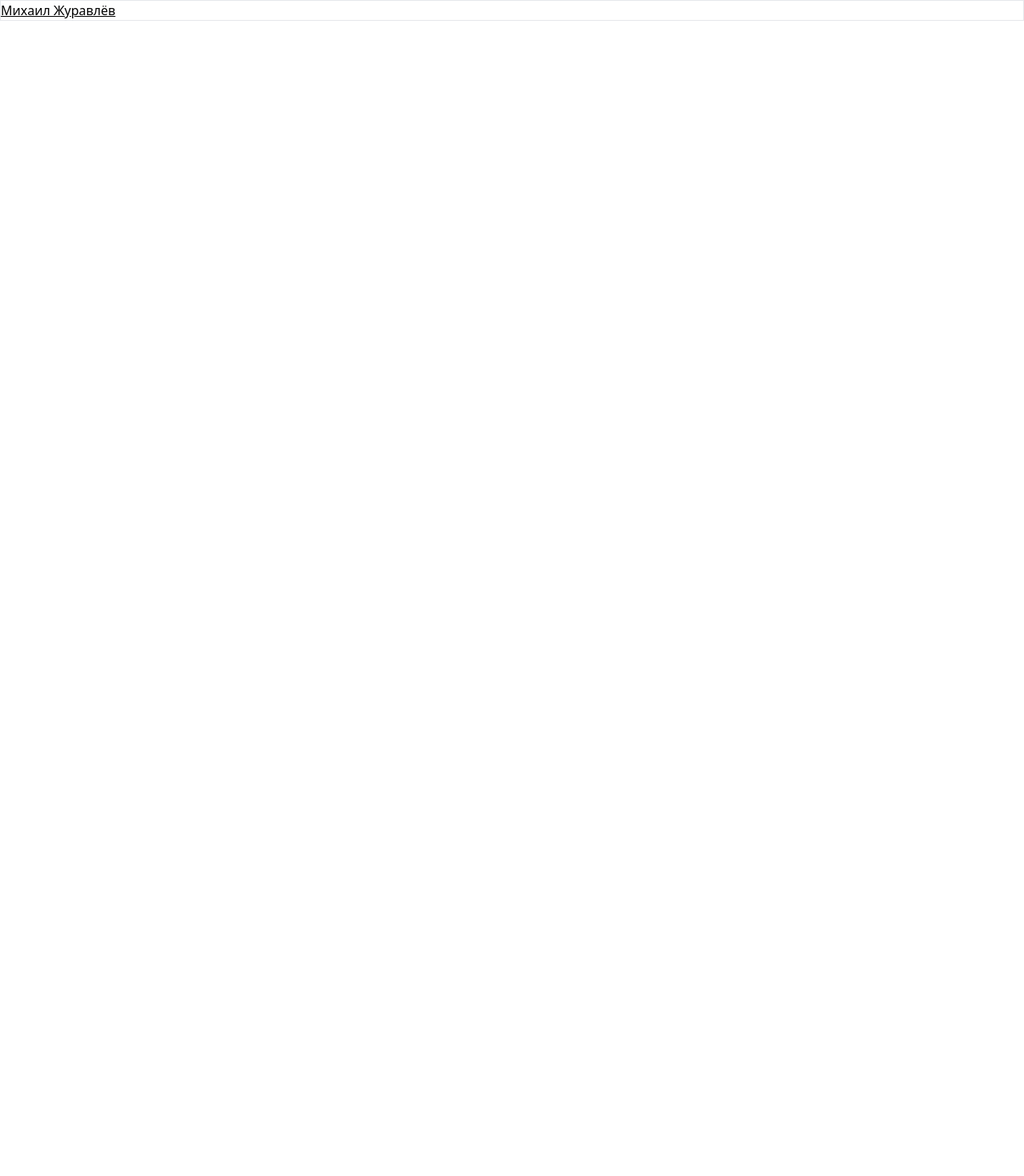
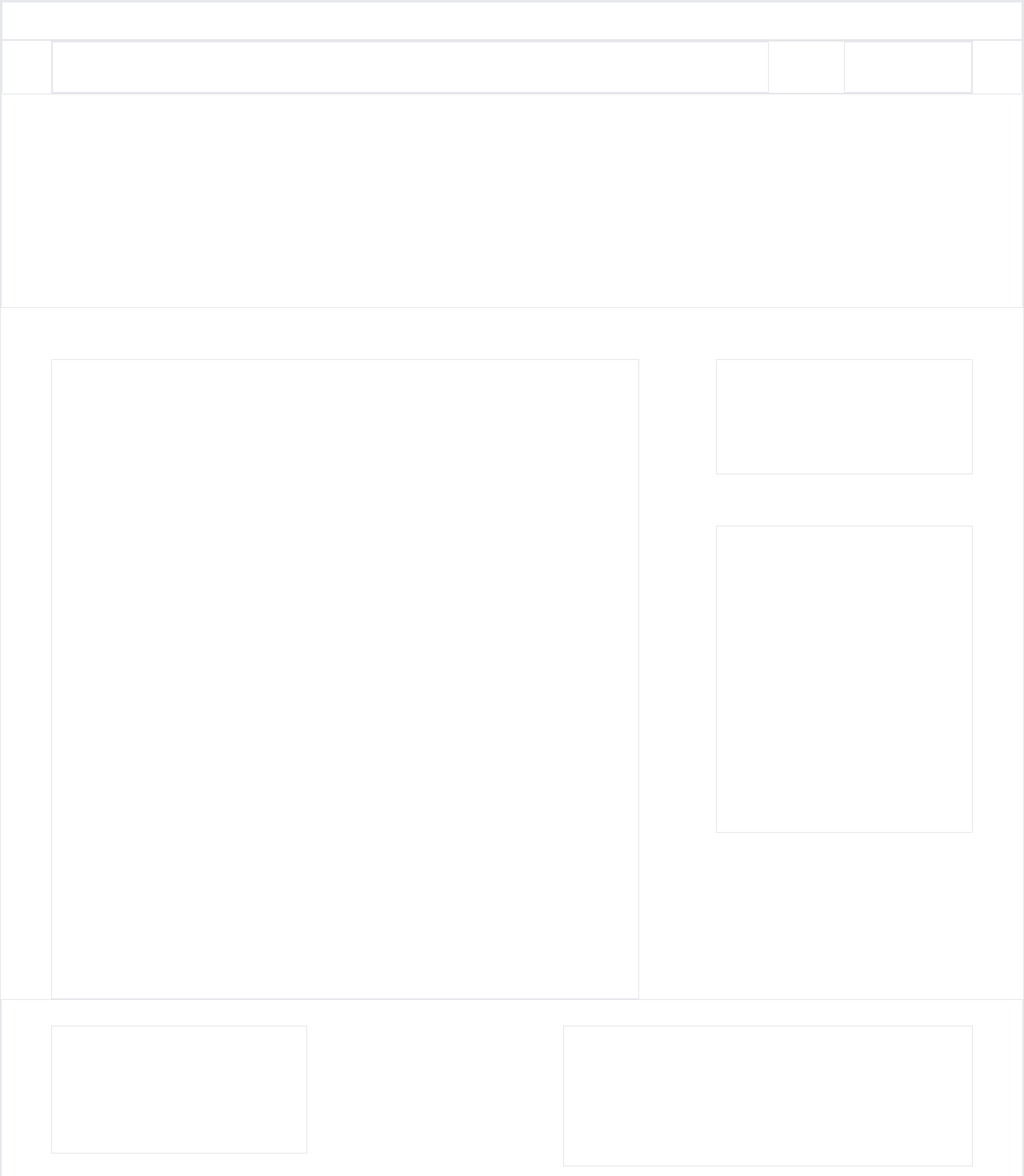
Before and after one commit to MiCkEyZzZ/mfz, a Next.js app: page / in a window 1280 px wide. Shown: the top 1470 px of the page at 80% size. Before the commit the page ends 800 px from the top, so only its background shows below. Built offline with nearby package versions, Linux system fonts and the light colour scheme.

Commit message:
создал разметку главной и постов

```diff
--- a/app/blog/page.tsx
+++ /dev/null
@@ -1,15 +0,0 @@
-export const metadata = {
-  title: 'Блог',
-  description:
-    'В блоге Я публикую свои мысли о происходящем и просто философствую о бытие',
-}
-
-function BlogPage() {
-  return (
-    <section>
-      <h1>Блог</h1>
-    </section>
-  )
-}
-
-export default BlogPage
--- a/app/layout.tsx
+++ b/app/layout.tsx
@@ -1,3 +1,5 @@
+import Footer from 'components/footer'
+import Header from 'components/header'
 import './globals.css'
 import globalMetadata from './metadata'
 
@@ -11,8 +13,10 @@ export default function RootLayout({
   return (
     <html lang='ru'>
       <head />
-      <body className='w-full'>
-        <main className='px-2 md:px-0'>{children}</main>
+      <body className='flex flex-col items-center w-full h-auto border'>
+        <Header />
+        <main className='w-full max-w-6xl h-auto px-2 md:px-0'>{children}</main>
+        <Footer />
       </body>
     </html>
   )
--- a/app/page.tsx
+++ b/app/page.tsx
@@ -15,8 +15,10 @@ export const metadata = {
 
 export default function HomePage() {
   return (
-    <section className='w-full border'>
-      <h1 className='underline'>{information.name}</h1>
+    <section className='grid grid-flow-row-1 md:grid-flow-row-3 md:grid-flow-col md:gap-x-24 gap-y-12 md:gap-y-16 w-full items-start pt-16'>
+      <div className='w-full h-screen col-span-2 row-span-3 border'></div>
+      <div className='w-full h-36 col-span-2 md:col-span-1 border'></div>
+      <div className='md:sticky w-full h-96 row-span-1 md:row-span-1 col-span-2 md:col-span-1 border'></div>
     </section>
   )
 }
--- /dev/null
+++ b/app/posts/page.tsx
@@ -0,0 +1,26 @@
+export const metadata = {
+  title: 'Посты',
+  description:
+    'В блоге Я публикую свои мысли о происходящем и просто философствую о бытие',
+}
+
+function PostsPage() {
+  return (
+    <section className='grid grid-cols-1 md:grid-cols-2 gap-8'>
+      <div className='w-full h-80 border rounded-lg'></div>
+      <div className='w-full h-80 border rounded-lg'></div>
+      <div className='w-full h-80 border rounded-lg'></div>
+      <div className='w-full h-80 border rounded-lg'></div>
+      <div className='w-full h-80 border rounded-lg'></div>
+      <div className='w-full h-80 border rounded-lg'></div>
+      <div className='w-full h-80 border rounded-lg'></div>
+      <div className='w-full h-80 border rounded-lg'></div>
+      <div className='w-full h-80 border rounded-lg'></div>
+      <div className='w-full h-80 border rounded-lg'></div>
+      <div className='w-full h-80 border rounded-lg'></div>
+      <div className='w-full h-80 border rounded-lg'></div>
+    </section>
+  )
+}
+
+export default PostsPage
--- /dev/null
+++ b/components/footer.tsx
@@ -0,0 +1,13 @@
+function Footer() {
+  return (
+    <footer className='flex flex-row justify-center items-center w-full px-2 md:px-0 border'>
+      <div className='flex flex-col md:flex-row md:justify-between w-full max-w-6xl h-96 md:h-60 py-8'>
+        <div className='w-full md:max-w-xs h-16 md:h-40 mb-8 md:mb-0 border'></div>
+        <div className='w-full md:max-w-lg h-40 md:h-auto border'></div>
+        <div className='block md:hidden w-full h-16 md:h-auto mt-6 md:mt-0 border'></div>
+      </div>
+    </footer>
+  )
+}
+
+export default Footer
--- /dev/null
+++ b/components/header.tsx
@@ -0,0 +1,15 @@
+function Header() {
+  return (
+    <div className='flex flex-col items-center w-full h-96 px-2 md:px-0 border'>
+      <div className='hidden md:block w-full h-12 border'></div>
+      <div className='sticky top-0 flex flex-row justify-center w-full border'>
+        <header className='flex flex-row justify-between w-full max-w-6xl border'>
+          <div className='w-full max-w-4xl h-16 border'></div>
+          <div className='w-40 h-16 border'></div>
+        </header>
+      </div>
+    </div>
+  )
+}
+
+export default Header
```
